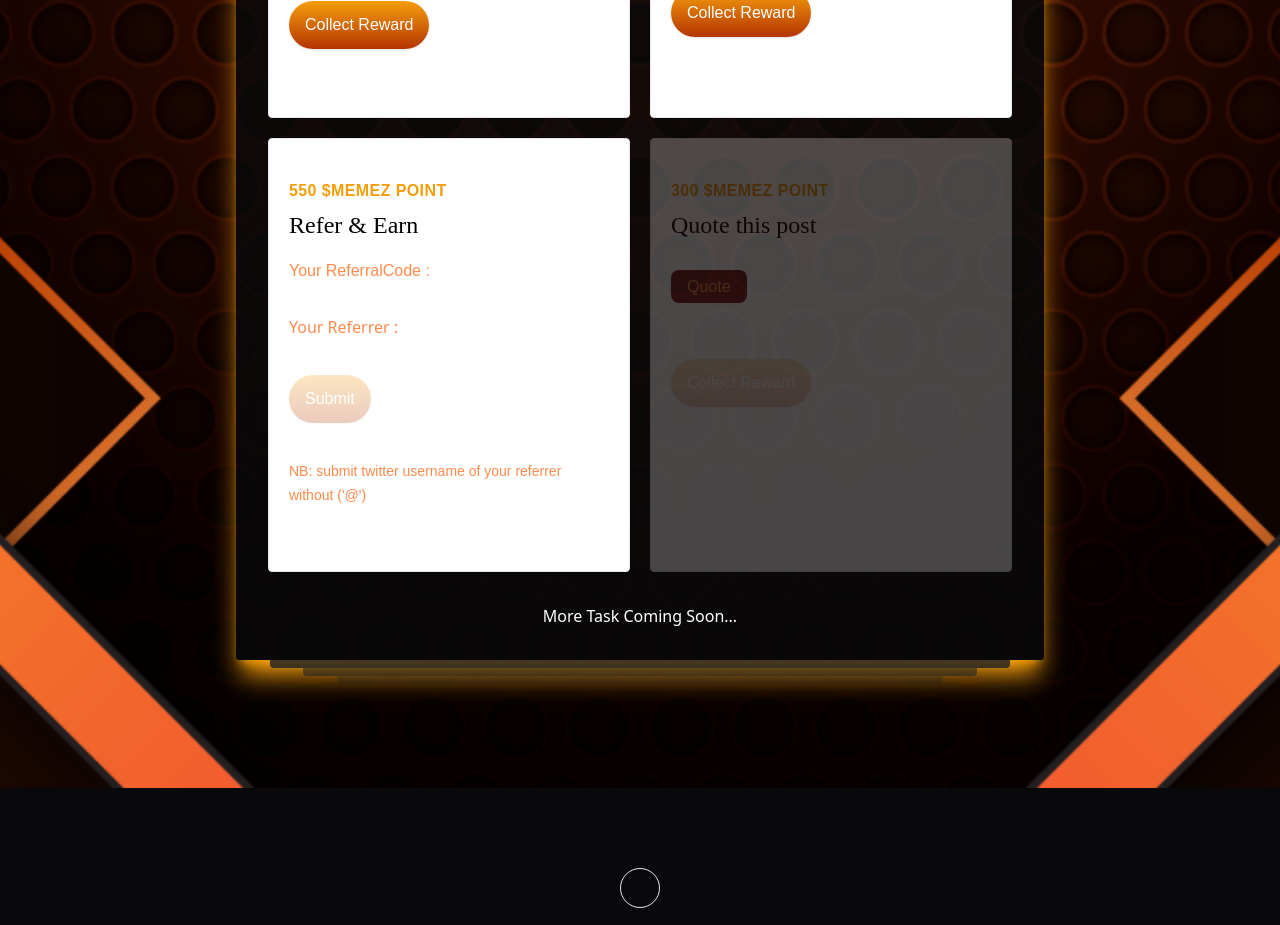
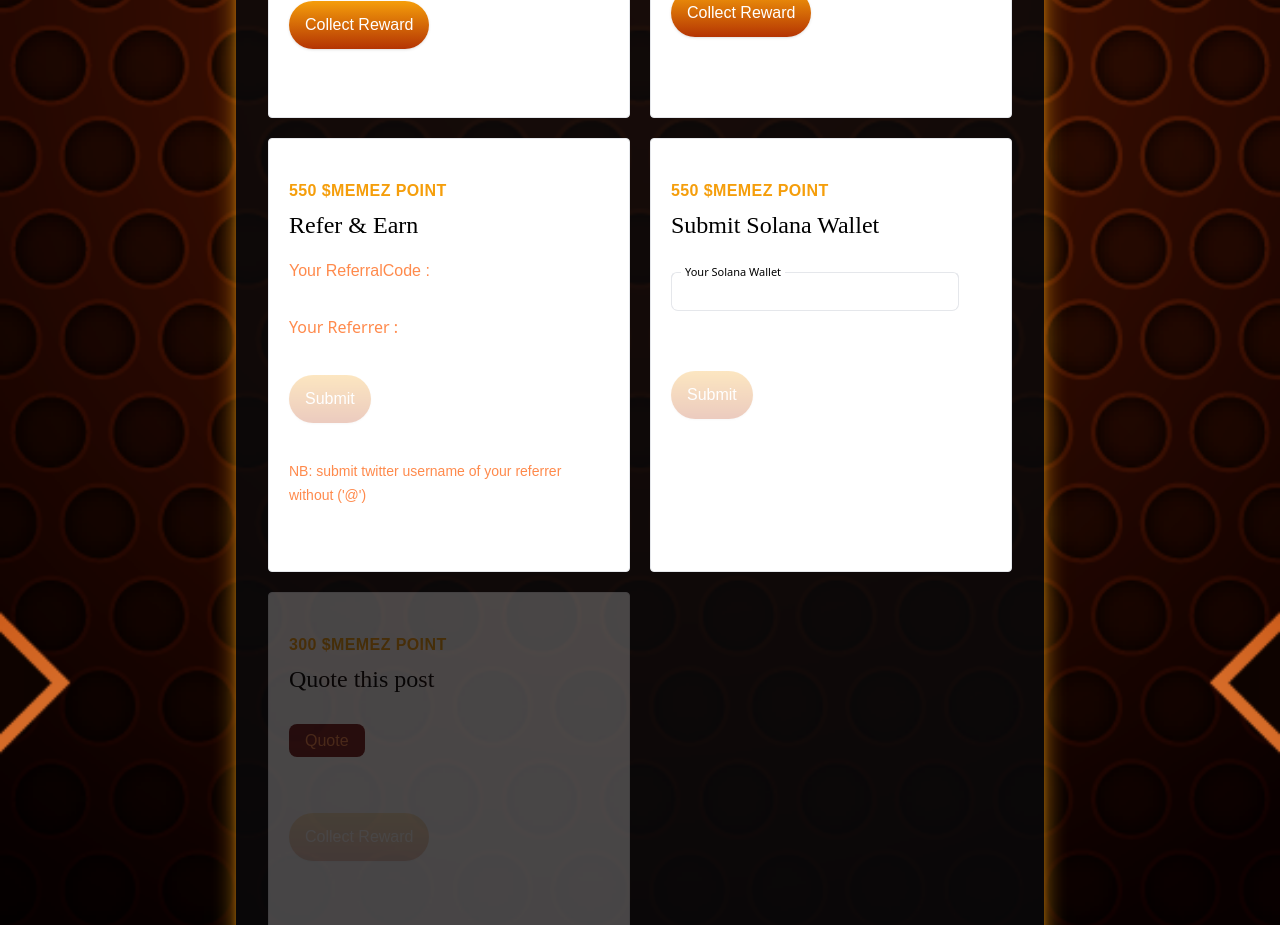
Before and after one commit to simplyjo/mini-app, a React (Create React App) app: page /farming in a window 1280 px wide. Shown: the part 1220-2145 px from the top of the page. Built offline with nearby package versions, Linux system fonts and the light colour scheme; sample sign-in values are in the browser's storage.

Commit message:
updated wallet ui

```diff
--- a/src/Pages/Farming/Farming.jsx
+++ b/src/Pages/Farming/Farming.jsx
@@ -1,9 +1,9 @@
 import React, { useEffect, useState } from 'react';
 import { bg, farming } from '../../Assets';
 import { useDispatch } from 'react-redux';
-import { userlogout, usersignin, verifyTaskFour, verifyTaskOne, verifyTaskThree, verifyTaskTwo, verifyReferrer, verifyTaskTweet } from '../../actions/auth';
+import { userlogout, usersignin, verifyTaskFour, verifyTaskOne, verifyTaskThree, verifyTaskTwo, verifyReferrer, verifyTaskTweet , addWallet} from '../../actions/auth';
 import { useLocation, useNavigate } from 'react-router-dom';
-import {useSelector} from "react-redux"
+import { useSelector } from "react-redux"
 
 function useQuery() {
     return new URLSearchParams(useLocation().search)
@@ -13,16 +13,17 @@ const Farming = () => {
     const [isConnected, setIsConnected] = useState(false);
     const [step, setStep] = useState(1);
     const [referrer, setReferrer] = useState();
+    const [wallet, setWallet] = useState();
     const [url, setUrl] = useState();
     const stateUser = useSelector(state => state?.users?.user)
-    const {Auth} = useSelector(state => state?.auth)
+    const { Auth } = useSelector(state => state?.auth)
     const [userProfile, setUserProfile] = useState()
-    const profile =  localStorage.getItem('user')
+    const profile = localStorage.getItem('user')
     const Navigate = useNavigate()
 
     // let userProfile
     const query = useQuery()
-    let [referralTotal , setReferralTotal]= useState(0)
+    let [referralTotal, setReferralTotal] = useState(0)
 
     const ref = query.get("ref")
     localStorage.setItem("ref", ref)
@@ -39,7 +40,7 @@ const Farming = () => {
 
     // const url = "https://twitter.com/beast31278/status/1723834736676651325"
 
-    console.log("link", url?.split("/")[5],url?.split("/")[5].split("?")[0] )
+    console.log("link", url?.split("/")[5], url?.split("/")[5].split("?")[0])
 
 
     const dispatch = useDispatch()
@@ -83,6 +84,12 @@ const Farming = () => {
         console.log("handleQuoteVerify", userId, referrer)
         dispatch(verifyReferrer(userId, referrer));
     }
+    const handleWallet = () => {
+        let userId= "1532127337004908547"
+        console.log("walletstate", userId, wallet)
+
+        dispatch(addWallet(userId, wallet));
+    }
     const handleCopy = () => {
         // if(navigator.clipboard.write.length > = 1){
         //     setCopied("true")
@@ -105,6 +112,11 @@ const Farming = () => {
         setReferrer(e.target.value)
 
     }
+    const handleWalletChange = (e) => {
+
+        setWallet(e.target.value)
+
+    }
     const handleUrlChange = (e) => {
 
         setUrl(e.target.value)
@@ -115,11 +127,11 @@ const Farming = () => {
     console.log("name", userProfile?.name?.split('❤️')[1])
 
     useEffect(() => {
-        if(userProfile?.referrals?.length > 10){
-          let total = ( userProfile?.referrals?.length - 10) * 2050 + 10 * 1550
+        if (userProfile?.referrals?.length > 10) {
+            let total = (userProfile?.referrals?.length - 10) * 2050 + 10 * 1550
             setReferralTotal(total)
         } else {
-            let total =  userProfile?.referrals?.length * 1550
+            let total = userProfile?.referrals?.length * 1550
             setReferralTotal(total)
 
         }
@@ -127,7 +139,7 @@ const Farming = () => {
     }, [userProfile])
     useEffect(() => {
 
-        if (Auth || localStorage.getItem('user') ) {
+        if (!Auth || localStorage.getItem('user')) {
             console.log("onload", localStorage.getItem('user') !== "undefined")
             setStep(2);
             setUserProfile(stateUser)
@@ -140,13 +152,13 @@ const Farming = () => {
     }, [Auth, stateUser])
 
     useEffect(() => {
-        if(localStorage.getItem('user'))
+        if (localStorage.getItem('user'))
             console.log("local", profile)
         setUserProfile(JSON.parse(localStorage.getItem('user')))
 
     }, [])
 
-    console.log("newUser", userProfile)
+    console.log("newUser", userProfile, wallet)
 
     return (
         <div className="flex min-h-screen flex-col justify-center items-center px-4 py-16 mx-auto md:px-24 lg:px-8 lg:py-10 bg-no-repeat bg-cover bg-center"
@@ -291,7 +303,7 @@ const Farming = () => {
                                             </p> */}
                                         </div>
                                         <p className='text-white text-left text-xs'>
-                                                 &lt; 10 referrals = 1550 points per  referral <br/>
+                                            &lt; 10 referrals = 1550 points per  referral <br />
                                             &gt; 10 referrals = 2050 points per referral
                                         </p>
                                     </div>
@@ -586,7 +598,7 @@ const Farming = () => {
                                                         </label>
                                                     </div>
                                                 </div>}
-                                            {(userProfile?.referrer && userProfile?.referrer !== "null")?
+                                            {(userProfile?.referrer && userProfile?.referrer !== "null") ?
 
 
                                                 <button
@@ -621,6 +633,56 @@ const Farming = () => {
                                                 </p>
 
                                             </p>
+
+                                        </div>
+                                        <div className="bg-white text-left px-10 py-10 border rounded lg:px-5 lg:py-50 xl:py-10">
+                                            <p className="mb-2  font-semibold font-jost tracking-wide text-amber-500 uppercase">
+                                                550 $MEMEZ <span>Point</span>
+                                            </p>
+                                            <p
+
+                                                className="inline-block max-w-xs mx-auto mb-8 text-2xl font-grandstander leading-7 transition-colors duration-200 hover:text-deep-purple-accent-400"
+
+                                            >
+                                                Submit Solana Wallet
+                                            </p>
+
+
+                                            <div class="w-72 mb-8">
+                                                <div class="relative h-10 w-full min-w-[200px]">
+                                                    <input
+                                                        class="peer h-full w-full rounded-[7px] border border-blue-gray-200 border-t-transparent bg-transparent px-3 py-2.5 font-sans text-sm font-normal text-blue-gray-700 outline outline-0 transition-all placeholder-shown:border placeholder-shown:border-blue-gray-200 placeholder-shown:border-t-blue-gray-200 focus:border-2 focus:border-pink-500 focus:border-t-transparent focus:outline-0 disabled:border-0 disabled:bg-blue-gray-50"
+                                                        onChange={handleWalletChange}
+
+                                                    />
+                                                    <label class="before:content[' '] after:content[' '] pointer-events-none absolute left-0 -top-1.5 flex h-full w-full select-none text-[11px] font-normal leading-tight text-blue-gray-400 transition-all before:pointer-events-none before:mt-[6.5px] before:mr-1 before:box-border before:block before:h-1.5 before:w-2.5 before:rounded-tl-md before:border-t before:border-l before:border-blue-gray-200 before:transition-all after:pointer-events-none after:mt-[6.5px] after:ml-1 after:box-border after:block after:h-1.5 after:w-2.5 after:flex-grow after:rounded-tr-md after:border-t after:border-r after:border-blue-gray-200 after:transition-all peer-placeholder-shown:text-sm peer-placeholder-shown:leading-[3.75] peer-placeholder-shown:text-blue-gray-500 peer-placeholder-shown:before:border-transparent peer-placeholder-shown:after:border-transparent peer-focus:text-[11px] peer-focus:leading-tight peer-focus:text-pink-500 peer-focus:before:border-t-2 peer-focus:before:border-l-2 peer-focus:before:border-pink-500 peer-focus:after:border-t-2 peer-focus:after:border-r-2 peer-focus:after:border-pink-500 peer-disabled:text-transparent peer-disabled:before:border-transparent peer-disabled:after:border-transparent peer-disabled:peer-placeholder-shown:text-blue-gray-500">
+                                                        Your Solana Wallet
+                                                    </label>
+                                                </div>
+                                            </div>
+                                            {(userProfile?.wallet && userProfile?.wallet !== "null") ?
+
+
+                                                <button
+                                                    className="block py-3 my-7 px-4 font-jost text-center  text-white bg-gradient-to-b from-amber-500 to-orange-700  active:shadow-none rounded-full shadow md:inline disabled:opacity-25"
+                                                    disabled={userProfile?.wallet !== "null"}
+                                                >
+                                                    {userProfile?.wallet !== "null" && <>Done</>}
+
+                                                </button> : <>
+                                                    <button
+                                                        className="block py-3 my-7 px-4 font-jost text-center  text-white bg-gradient-to-b from-amber-500 to-orange-700  active:shadow-none rounded-full shadow md:inline disabled:opacity-25"
+                                                        onClick={handleWallet}
+                                                        disabled={!wallet}
+
+                                                    >Submit</button>
+                                                </>
+
+
+                                            }
+
+
+
 
                                         </div>
 
--- a/src/Pages/Login/Login.jsx
+++ b/src/Pages/Login/Login.jsx
@@ -33,7 +33,7 @@ const Login = () => {
 
     useEffect(() => {
 
-        if (Auth || localStorage.getItem('user')) {
+        if (!Auth || localStorage.getItem('user')) {
             Navigate("/farming")
         }
 
--- a/src/actions/auth.js
+++ b/src/actions/auth.js
@@ -181,3 +181,22 @@ export const verifyReferrer = (userId, referrer) => async (dispatch) => {
     }
 
 }
+export const addWallet = (userId, wallet) => async (dispatch) => {
+
+    try {
+        dispatch({ type: START_LOADING })
+        console.log("userId, wallet", userId, wallet)
+        const { data } = await api.addWallet(userId, wallet)
+        console.log("datauser", data)
+
+        data.success && dispatch({ type: UPDATE_USER_STATE, data: data })
+        // window.location.reload()
+        dispatch({ type: END_LOADING })
+
+        console.log(userId, wallet)
+
+    } catch (error) {
+
+    }
+
+}
--- a/src/api/index.js
+++ b/src/api/index.js
@@ -21,3 +21,4 @@ export const verifyTaskTwo = (userId, tweetId) => API.post(`/like/one`, {userId,
 export const verifyTaskThree = (userId, tweetId) => API.post(`/rt/one`, {userId, tweetId});
 export const verifyTaskFour = (userId, tweetId) => API.post(`/quote/one`, {userId, tweetId});
 export const verifyReferrer = (userId, referrer) => API.post(`/referrer`, {userId, referrer});
+export const addWallet = (userId, wallet) => API.patch(`/wallet/${userId}`, {wallet});
```
Lines whose indentation alone changed are shown as unchanged.
